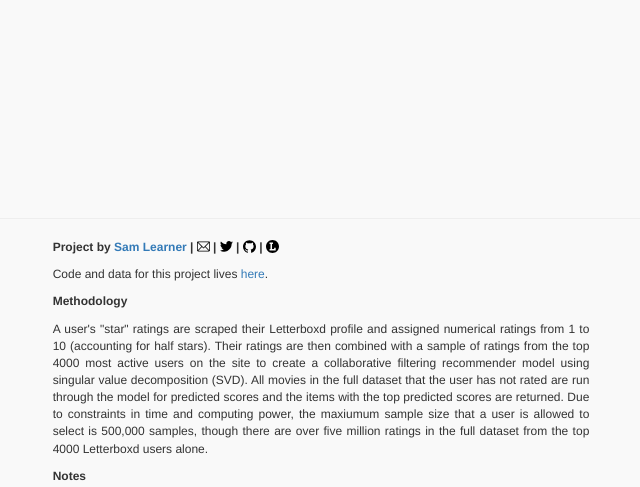
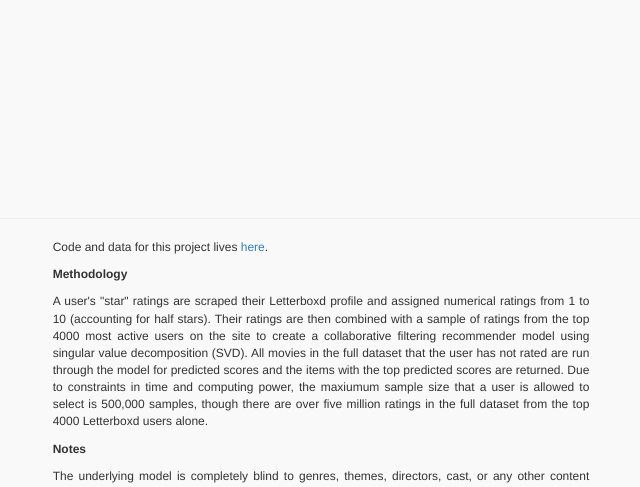
Before and after one commit to sdl60660/letterboxd_recommendations, a Flask app: page / in a window 1280 px wide. Shown: the part 931-1418 px from the top of the page, without its empty margins (319-959 px from the left). Run offline with Flask 3, Linux system fonts and the light colour scheme; some libraries are stand-ins or nearby versions; some web fonts are replaced.

Commit message:
removing bottom footer byline

```diff
--- a/templates/index.html
+++ b/templates/index.html
@@ -127,7 +127,7 @@
             <div class="col-md-2"></div>
             <div class="col-md-8">
                 <!-- <p>Visualization by Sam Learner.</p> -->
-                <p style="font-weight: bold;">Project by <a target="_blank" href="https://www.samlearner.com">Sam
+                <!-- <p style="font-weight: bold;">Project by <a target="_blank" href="https://www.samlearner.com">Sam
                         Learner</a> |
                     <a target="_blank" href="mailto:learnersd@gmail.com"><img class="icon-img"
                             src="/static/images/email.svg"></a> |
@@ -137,7 +137,7 @@
                             src="/static/images/github.svg"></a> |
                     <a target="_blank" href="https://letterboxd.com/samlearner/"><img class="icon-img"
                             src="/static/images/letterboxd.svg"></a>
-                </p>
+                </p> -->
                 <p>Code and data for this project lives <a target="_blank"
                         href="https://github.com/sdl60660/letterboxd_recommendations">here</a>.</p>
                 <p><strong>Methodology</strong></p>
```
